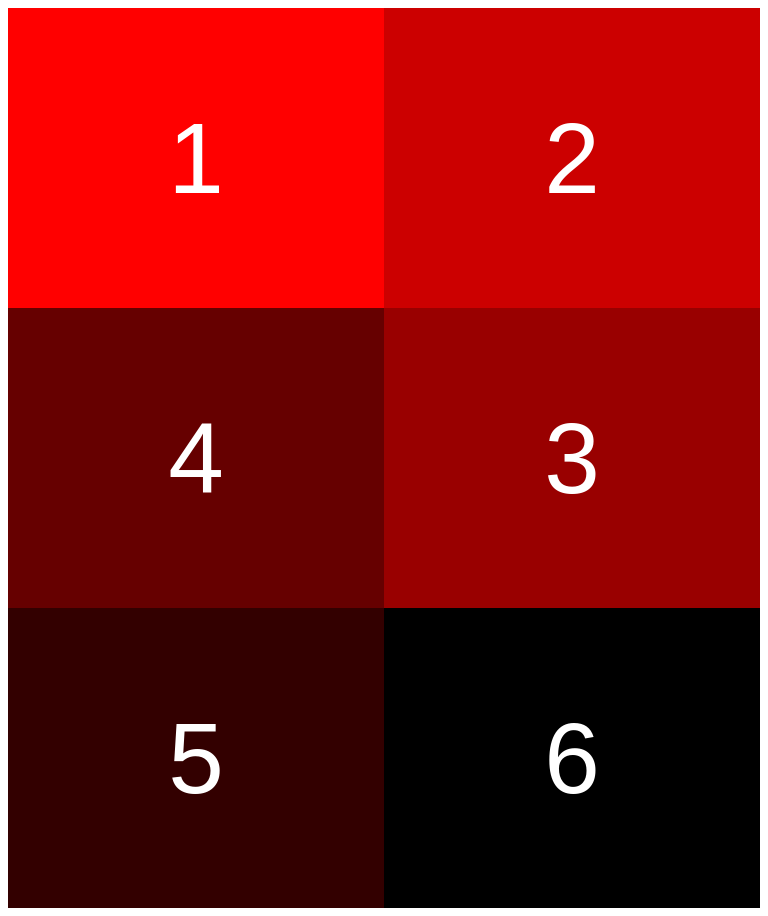
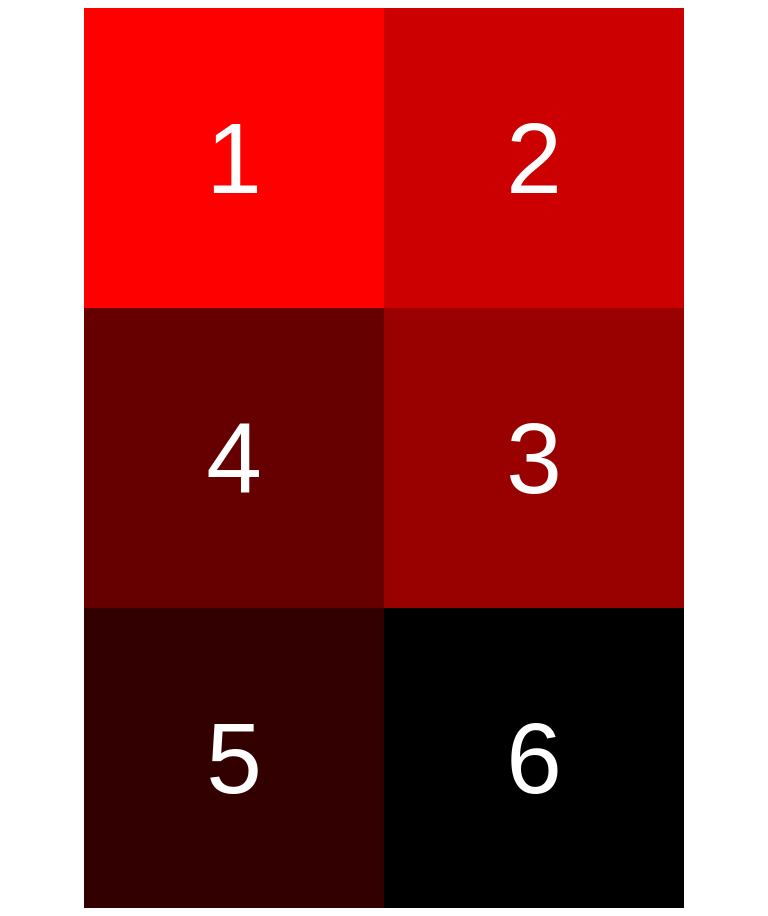
Before and after one commit to irina-vas/flex_layout, a plain HTML site: page index.html in a window 768 px wide. Drawn offline with Linux system fonts and the light colour scheme.

Commit message:
converting flex to grid

```diff
--- a/style.css
+++ b/style.css
@@ -1,8 +1,12 @@
 .wrapper {
-  display: flex;
-  flex-wrap: wrap;
-  align-items: center;
+  display: grid;
+  grid-template-areas:
+      'one two three'
+      'six five four';
+  grid-template-rows: repeat(3, 300px);
+  grid-template-columns: repeat(3, minmax(300px,auto));
   justify-content: center;
+  align-content: center;
 }
 
 .wrapper div {
@@ -17,74 +21,55 @@
 
 .one {
   background-color: red;
+  grid-area: one;
 }
 
 .two {
   background-color: rgb(204, 0, 0);
+  grid-area: two;
 }
 
 .three {
   background-color: rgb(153, 0, 0);
+  grid-area: three;
 }
 
 .four {
-  background-color: rgb(102, 0, 0)
+  background-color: rgb(102, 0, 0);
+  grid-area: four;
 }
 
 .five {
-  background-color: rgb(51, 0, 0)
+  background-color: rgb(51, 0, 0);
+  grid-area: five;
 }
 
 .six {
   background-color: black;
-}
-
-@media screen and (min-width: 1050px) {
-  .wrapper div {
-    width: 33%
-  }
-
-  .four {
-    order: 6;
-  }
-
-  .five {
-    order: 2;
-  }
+  grid-area: six;
 }
 
 @media (min-width: 750px) and (max-width: 1049px) {
-  .wrapper div {
-    width: 50%;
-  }
-
-  .one {
-    order: 1;
-  }
-
-  .two {
-    order: 2;
-  }
-
-  .three {
-    order: 4;
-  }
-
-  .four {
-    order: 3;
-  }
-
-  .five {
-    order: 5;
-  }
-
-  .six {
-    order: 6;
+  .wrapper {
+    grid-template-areas:
+        'one two'
+        'four three'
+        'five six';
+    grid-template-rows: repeat(3, 300px);
+    grid-template-columns: repeat(2, minmax(300px,auto));
   }
 }
 
 @media (min-width: 450px) and (max-width: 749px) {
-  .wrapper div {
-    width: 100%;
+  .wrapper {
+    grid-template-areas:
+        'one'
+        'two'
+        'three'
+        'four'
+        'five'
+        'six';
+    grid-template-rows: repeat(6, 300px);
+    grid-template-columns: repeat(1, minmax(300px,auto));
   }
 }
```
